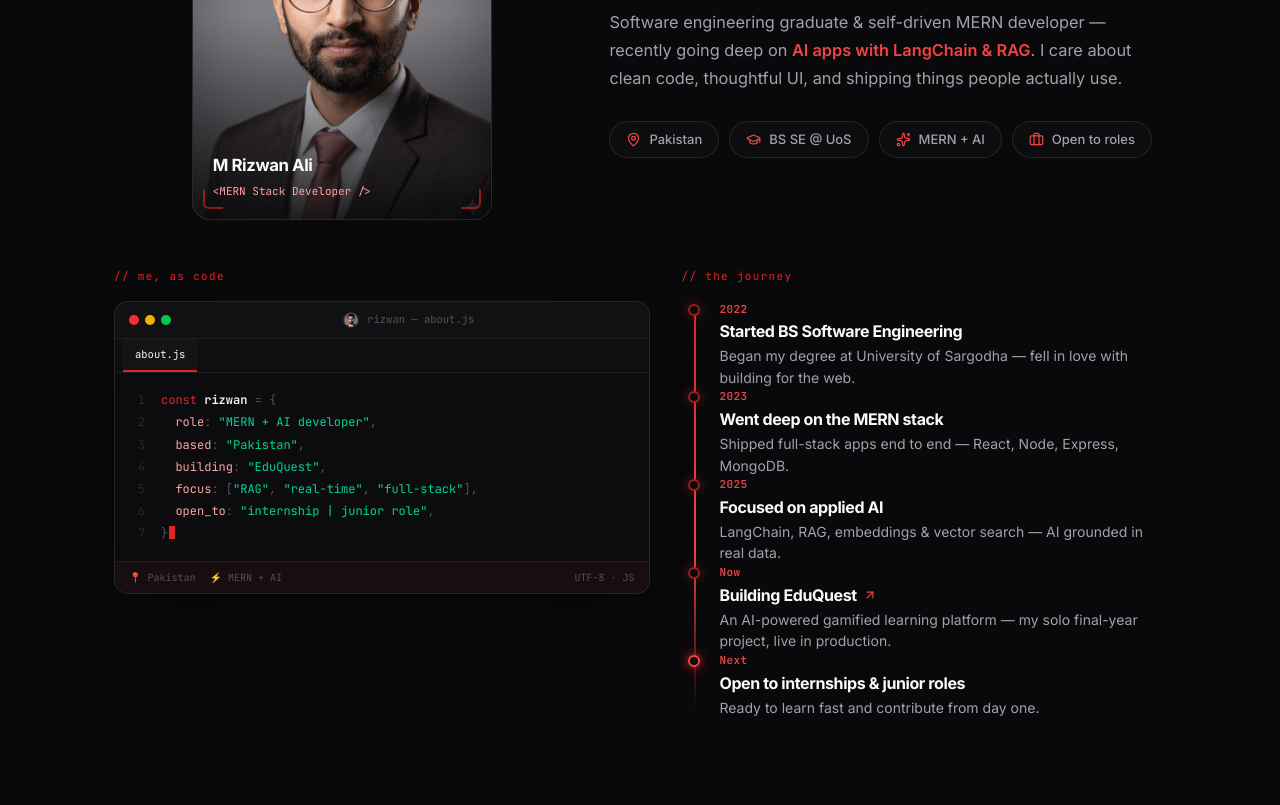
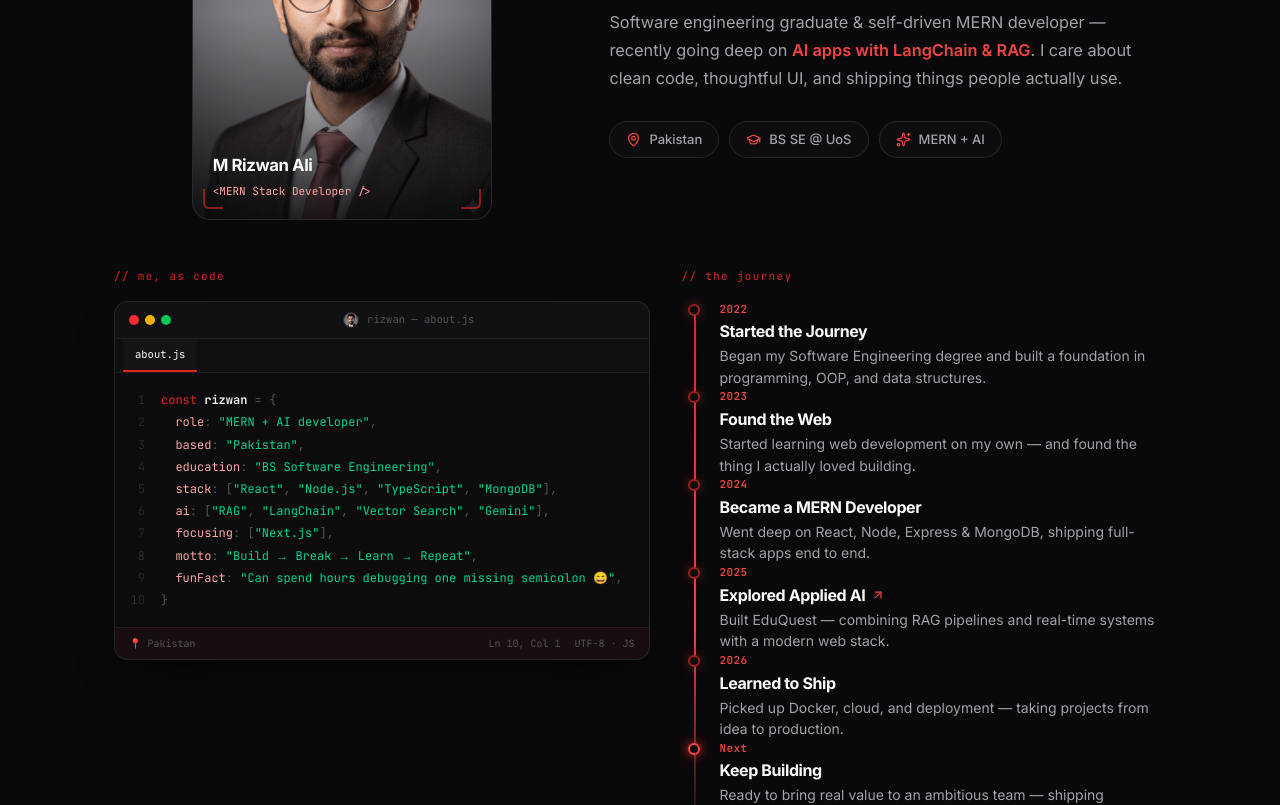
Before and after one commit to Rizwaan11/Portfolio, a Next.js app: page / in a window 1280 px wide. Shown: the part 1260-2065 px from the top of the page. Built offline with nearby package versions, Linux system fonts and the light colour scheme.

Commit message:
ui content updated

```diff
--- a/src/app/layout.js
+++ b/src/app/layout.js
@@ -17,7 +17,7 @@ const jetbrainsMono = JetBrains_Mono({
 });
 
 export const metadata = {
-  title: "M Rizwan Ali — MERN Stack Developer",
+  title: "RA Portfolio",
   description:
     "Portfolio of M Rizwan Ali, a MERN stack developer building full-stack and AI-powered web apps. Open to internships and junior roles.",
 };
--- a/src/components/sections/about.jsx
+++ b/src/components/sections/about.jsx
@@ -3,7 +3,7 @@
 import { useEffect, useRef, useState } from "react";
 import Image from "next/image";
 import { useInView, useReducedMotion } from "framer-motion";
-import { MapPin, GraduationCap, Sparkles, Briefcase, ArrowUpRight } from "lucide-react";
+import { MapPin, GraduationCap, Sparkles, ArrowUpRight } from "lucide-react";
 import { Reveal } from "@/components/ui/reveal";
 import { SectionHeading } from "@/components/ui/section-heading";
 import { SpotlightCard } from "@/components/ui/spotlight-card";
@@ -14,7 +14,6 @@ const FACTS = [
   { Icon: MapPin, label: "Pakistan" },
   { Icon: GraduationCap, label: "BS SE @ UoS" },
   { Icon: Sparkles, label: "MERN + AI" },
-  { Icon: Briefcase, label: "Open to roles" },
 ];
 
 const KW = "text-accent";
@@ -23,24 +22,44 @@ const PN = "text-t3";
 const KEY = "text-accent-light";
 const STR = "text-emerald-400";
 
+const tk = (t, c) => ({ t, c });
+
+// key: "value",
+const strLine = (key, value) => [tk(`  ${key}`, KEY), tk(": ", PN), tk(`"${value}"`, STR), tk(",", PN)];
+
+// key: ["a", "b", "c"],
+const arrLine = (key, items) => {
+  const toks = [tk(`  ${key}`, KEY), tk(": ", PN), tk("[", PN)];
+  items.forEach((item, i) => {
+    toks.push(tk(`"${item}"`, STR));
+    if (i < items.length - 1) toks.push(tk(", ", PN));
+  });
+  toks.push(tk("]", PN), tk(",", PN));
+  return toks;
+};
+
 const LINES = [
-  [{ t: "const ", c: KW }, { t: "rizwan ", c: VAR }, { t: "= ", c: PN }, { t: "{", c: PN }],
-  [{ t: "  role", c: KEY }, { t: ": ", c: PN }, { t: '"MERN + AI developer"', c: STR }, { t: ",", c: PN }],
-  [{ t: "  based", c: KEY }, { t: ": ", c: PN }, { t: '"Pakistan"', c: STR }, { t: ",", c: PN }],
-  [{ t: "  building", c: KEY }, { t: ": ", c: PN }, { t: '"EduQuest"', c: STR }, { t: ",", c: PN }],
-  [{ t: "  focus", c: KEY }, { t: ": ", c: PN }, { t: "[", c: PN }, { t: '"RAG"', c: STR }, { t: ", ", c: PN }, { t: '"real-time"', c: STR }, { t: ", ", c: PN }, { t: '"full-stack"', c: STR }, { t: "]", c: PN }, { t: ",", c: PN }],
-  [{ t: "  open_to", c: KEY }, { t: ": ", c: PN }, { t: '"internship | junior role"', c: STR }, { t: ",", c: PN }],
-  [{ t: "}", c: PN }],
+  [tk("const ", KW), tk("rizwan ", VAR), tk("= ", PN), tk("{", PN)],
+  strLine("role", "MERN + AI developer"),
+  strLine("based", "Pakistan"),
+  strLine("education", "BS Software Engineering"),
+  arrLine("stack", ["React", "Node.js", "TypeScript", "MongoDB"]),
+  arrLine("ai", ["RAG", "LangChain", "Vector Search", "Gemini"]),
+  arrLine("focusing", ["Next.js"]),
+  strLine("motto", "Build → Break → Learn → Repeat"),
+  strLine("funFact", "Can spend hours debugging one missing semicolon 😄"),
+  [tk("}", PN)],
 ];
 
 const TABS = ["about.js"];
 
 const TIMELINE = [
-  { year: "2022", title: "Started BS Software Engineering", desc: "Began my degree at University of Sargodha — fell in love with building for the web." },
-  { year: "2023", title: "Went deep on the MERN stack", desc: "Shipped full-stack apps end to end — React, Node, Express, MongoDB." },
-  { year: "2025", title: "Focused on applied AI", desc: "LangChain, RAG, embeddings & vector search — AI grounded in real data." },
-  { year: "Now", title: "Building EduQuest", desc: "An AI-powered gamified learning platform — my solo final-year project, live in production.", link: featuredProject.live },
-  { year: "Next", title: "Open to internships & junior roles", desc: "Ready to learn fast and contribute from day one.", highlight: true },
+  { year: "2022", title: "Started the Journey", desc: "Began my Software Engineering degree and built a foundation in programming, OOP, and data structures." },
+  { year: "2023", title: "Found the Web", desc: "Started learning web development on my own — and found the thing I actually loved building." },
+  { year: "2024", title: "Became a MERN Developer", desc: "Went deep on React, Node, Express & MongoDB, shipping full-stack apps end to end." },
+  { year: "2025", title: "Explored Applied AI", desc: "Built EduQuest — combining RAG pipelines and real-time systems with a modern web stack.", link: featuredProject.live },
+  { year: "2026", title: "Learned to Ship", desc: "Picked up Docker, cloud, and deployment — taking projects from idea to production." },
+  { year: "Next", title: "Keep Building", desc: "Ready to bring real value to an ambitious team — shipping production software, learning fast alongside senior engineers, and turning hard problems into reliable products.", highlight: true },
 ];
 
 function CornerBrackets() {
@@ -75,7 +94,7 @@ export function About() {
     }
     let v = 0;
     const id = setInterval(() => {
-      v += 2;
+      v += 3;
       setVisible(v);
       if (v >= total) clearInterval(id);
     }, 20);
@@ -197,8 +216,8 @@ export function About() {
             </div>
             <div className="flex flex-wrap items-center gap-x-3.5 gap-y-1 border-t border-line bg-accent/[0.06] px-3.5 py-2 font-mono text-[10px] text-t3">
               <span>📍 Pakistan</span>
-              <span>⚡ MERN + AI</span>
-              <span className="ml-auto">UTF-8 · JS</span>
+              <span className="ml-auto">{`Ln ${LINES.length}, Col 1`}</span>
+              <span>UTF-8 · JS</span>
             </div>
           </SpotlightCard>
         </div>
--- a/src/components/sections/hero.jsx
+++ b/src/components/sections/hero.jsx
@@ -7,8 +7,9 @@ import { HeroBackground } from "@/components/ui/hero-background";
 import { FloatingIcons } from "@/components/ui/floating-icons";
 import { ShimmerButton } from "@/components/ui/shimmer-button";
 import { MagneticButton } from "@/components/ui/magnetic-button";
+import { CopyEmailButton } from "@/components/ui/copy-email-button";
 import { SOCIAL_ICONS } from "@/components/icons/tech-icons";
-import { socials, rotatingWords } from "@/lib/data";
+import { socials, contact, rotatingWords } from "@/lib/data";
 
 export function Hero() {
   const [wordIndex, setWordIndex] = useState(0);
@@ -98,6 +99,13 @@ export function Hero() {
             <div className="flex items-center gap-1.5">
               {socials.map((s) => {
                 const Icon = SOCIAL_ICONS[s.icon];
+                const iconClass =
+                  "grid h-[38px] w-[38px] place-items-center rounded-[10px] border border-line-visible bg-white/[0.05] text-t2 transition-all duration-300 hover:-translate-y-0.5 hover:border-accent hover:bg-accent-soft hover:text-accent-bright hover:shadow-[0_8px_22px_-8px_var(--color-accent-glow)]";
+                if (s.icon === "mail") {
+                  return (
+                    <CopyEmailButton key={s.label} email={contact.email} icon={Icon} className={iconClass} />
+                  );
+                }
                 return (
                   <MagneticButton
                     key={s.label}
@@ -107,7 +115,7 @@ export function Hero() {
                     rel="noreferrer"
                     aria-label={s.label}
                     title={s.label}
-                    className="grid h-[38px] w-[38px] place-items-center rounded-[10px] border border-line-visible bg-white/[0.05] text-t2 transition-all duration-300 hover:-translate-y-0.5 hover:border-accent hover:bg-accent-soft hover:text-accent-bright hover:shadow-[0_8px_22px_-8px_var(--color-accent-glow)]"
+                    className={iconClass}
                   >
                     <Icon />
                   </MagneticButton>
--- /dev/null
+++ b/src/components/ui/copy-email-button.jsx
@@ -0,0 +1,52 @@
+"use client";
+
+import { useState } from "react";
+import { Check } from "lucide-react";
+import { MagneticButton } from "@/components/ui/magnetic-button";
+
+/**
+ * Device-aware email action. On touch devices (phones/tablets) a `mailto:` link
+ * reliably opens the system mail app with a pre-filled draft, so we use that.
+ * On desktop — where `mailto:` often has no handler and would open a blank tab
+ * or do nothing — we copy the address to the clipboard with visible feedback.
+ */
+export function CopyEmailButton({ email, icon: Icon, iconSize = 15, className }) {
+  const [copied, setCopied] = useState(false);
+
+  async function handleClick() {
+    const isTouch =
+      typeof window !== "undefined" &&
+      window.matchMedia("(hover: none) and (pointer: coarse)").matches;
+    if (isTouch) {
+      window.location.href = `mailto:${email}`;
+      return;
+    }
+    try {
+      await navigator.clipboard.writeText(email);
+    } catch {
+      return;
+    }
+    setCopied(true);
+    setTimeout(() => setCopied(false), 1600);
+  }
+
+  return (
+    <div className="relative">
+      <MagneticButton
+        as="button"
+        type="button"
+        onClick={handleClick}
+        aria-label={`Email ${email}`}
+        title={copied ? "Copied!" : email}
+        className={className}
+      >
+        {copied ? <Check size={iconSize} /> : <Icon size={iconSize} />}
+      </MagneticButton>
+      {copied && (
+        <span className="pointer-events-none absolute -top-9 left-1/2 -translate-x-1/2 whitespace-nowrap rounded-md border border-line-visible bg-bg-elevated px-2 py-1 font-mono text-[11px] text-accent-bright shadow-lg">
+          Copied!
+        </span>
+      )}
+    </div>
+  );
+}
```
Also changed, not shown: src/components/sections/contact.jsx (+53 -11 lines), src/lib/data.js.
